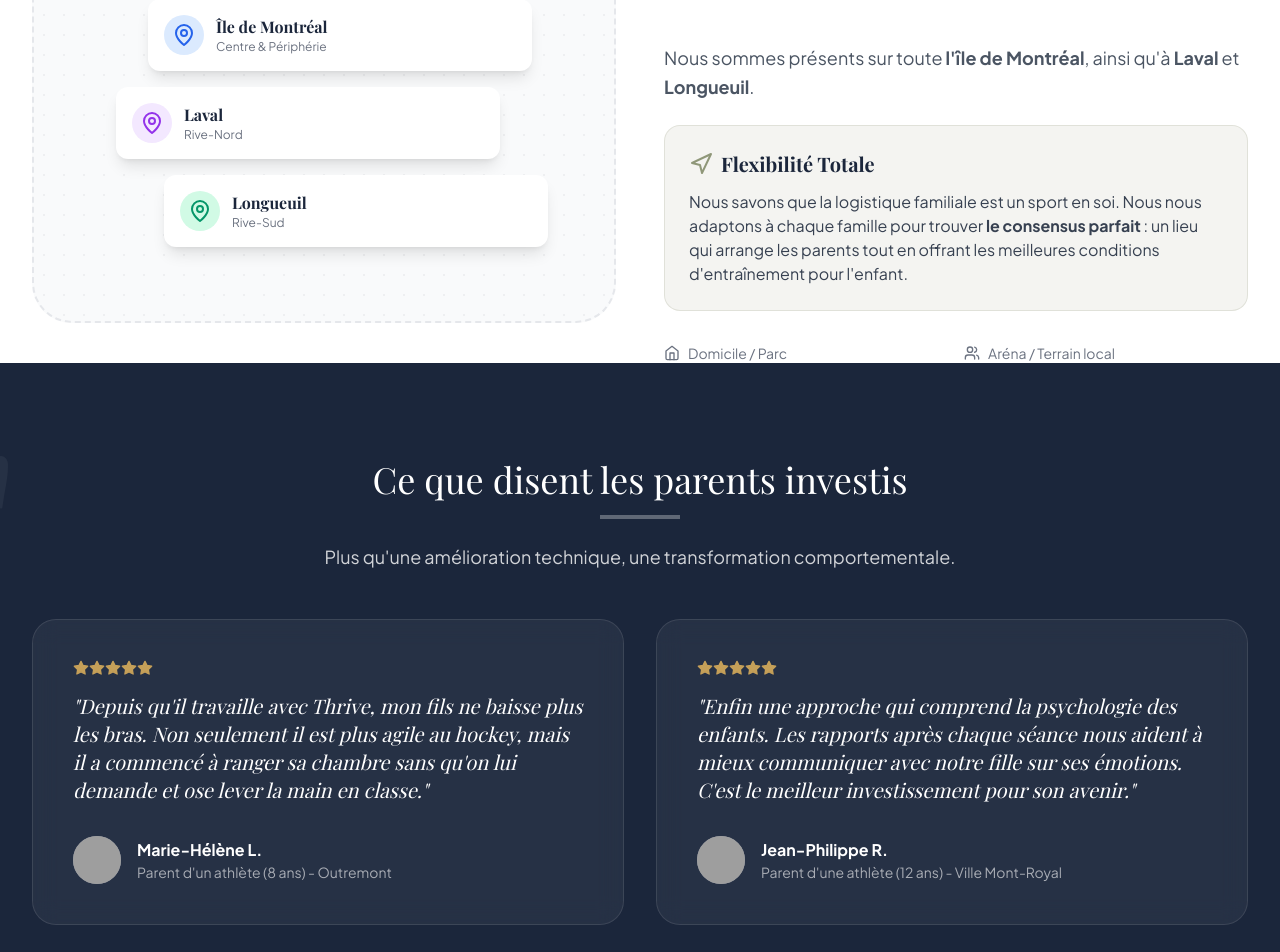
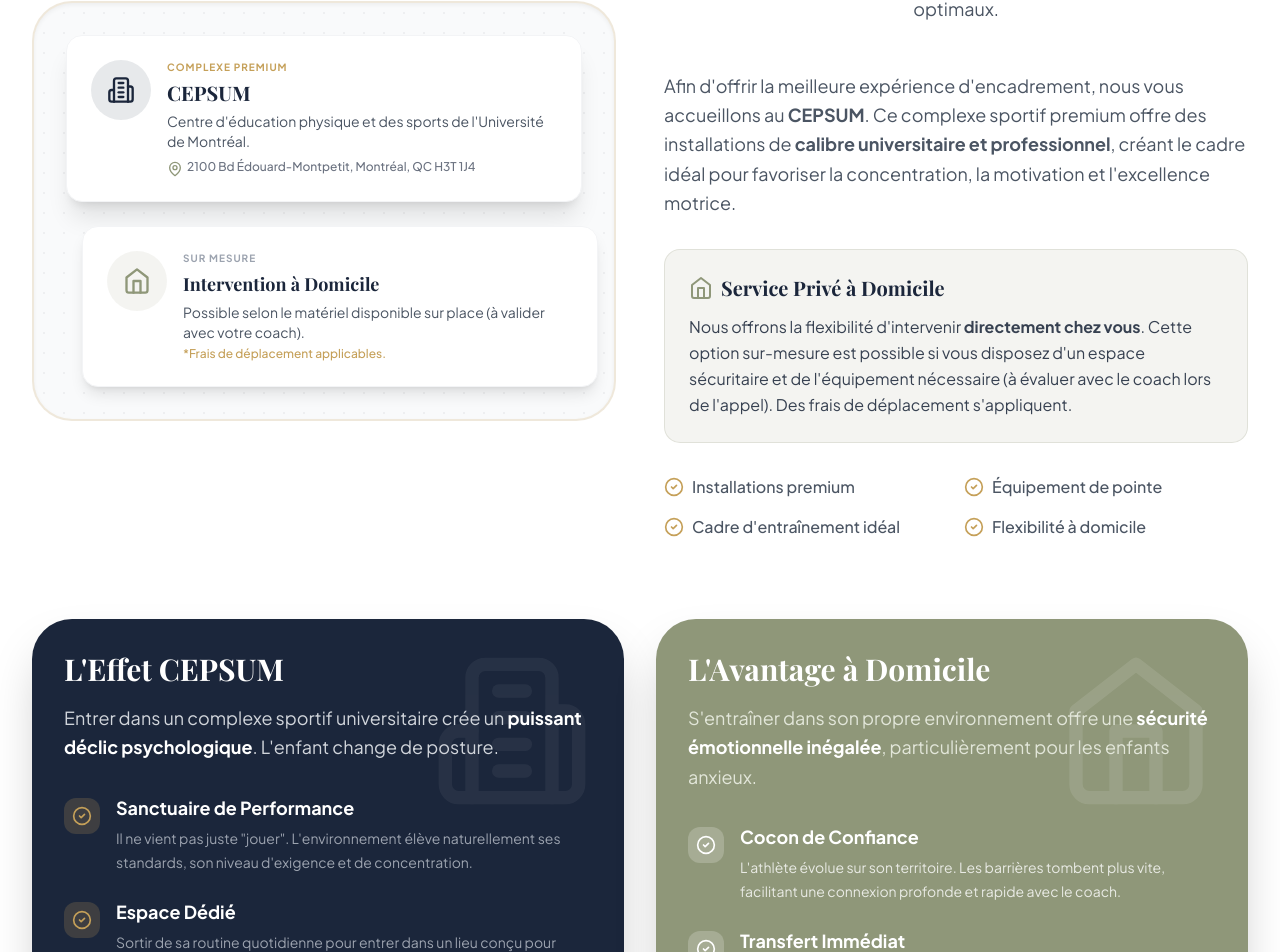
Before and after one commit to lyliancelma643-ai/ThriveSportPsychologiePositive, a React (Vite) app: page / in a window 1280 px wide. Shown: the part 4894-5846 px from the top of the page. Built offline with nearby package versions, Linux system fonts and the light colour scheme; grey boxes are pictures that could not be loaded; a web font is replaced by a local one.

Commit message:
chore: update contact email to info@thrivesportpositive.com and revamp locations section

```diff
--- a/src/components/home/Locations.jsx
+++ b/src/components/home/Locations.jsx
@@ -1,7 +1,6 @@
 import React from 'react';
-import { MapPin, Navigation, Home, Users } from 'lucide-react';
+import { MapPin, Home, Building2, CheckCircle2 } from 'lucide-react';
 import SectionHeader from '../ui/SectionHeader';
-
 
 const Locations = () => {
     return (
@@ -11,30 +10,32 @@ const Locations = () => {
 
                     {/* Maps / Visual Side */}
                     <div className="relative">
-                        <div className="bg-gray-50 rounded-[2.5rem] p-8 min-h-[400px] flex items-center justify-center relative overflow-hidden border-2 border-dashed border-gray-200">
+                        <div className="bg-gray-50 rounded-[2.5rem] p-8 min-h-[400px] flex flex-col justify-center relative overflow-hidden border-2 border-[#C5A059]/20 shadow-inner">
                             {/* Decorative Background Map Pattern */}
                             <div className="absolute inset-0 opacity-5" style={{ backgroundImage: 'radial-gradient(#1B263B 1px, transparent 1px)', backgroundSize: '20px 20px' }}></div>
 
-                            <div className="relative z-10 w-full max-w-sm space-y-4">
-                                <div className="bg-white p-4 rounded-xl shadow-lg flex items-center transform translate-x-4">
-                                    <div className="bg-blue-100 p-2 rounded-full mr-3 text-blue-600"><MapPin size={24} /></div>
+                            <div className="relative z-10 w-full space-y-6">
+                                {/* CEPSUM Card */}
+                                <div className="bg-white p-6 rounded-2xl shadow-xl flex items-start transform hover:-translate-y-1 transition-transform border border-gray-100">
+                                    <div className="bg-[#1B263B]/10 p-4 rounded-full mr-4 text-[#1B263B] shrink-0"><Building2 size={28} /></div>
                                     <div>
-                                        <h3 className="font-bold text-[#1B263B]">Île de Montréal</h3>
-                                        <div className="text-xs text-gray-500">Centre & Périphérie</div>
+                                        <div className="text-[10px] text-[#C5A059] font-bold uppercase tracking-widest mb-1">Complexe Premium</div>
+                                        <h3 className="font-serif font-bold text-xl text-[#1B263B] mb-1">CEPSUM</h3>
+                                        <p className="text-sm text-gray-600 mb-2">Centre d'éducation physique et des sports de l'Université de Montréal.</p>
+                                        <div className="text-xs text-gray-500 flex items-start font-medium">
+                                            <MapPin size={16} className="mr-1 shrink-0 mt-0.5 text-[#8F9779]" />
+                                            2100 Bd Édouard-Montpetit, Montréal, QC H3T 1J4
+                                        </div>
                                     </div>
                                 </div>
-                                <div className="bg-white p-4 rounded-xl shadow-lg flex items-center transform -translate-x-4">
-                                    <div className="bg-purple-100 p-2 rounded-full mr-3 text-purple-600"><MapPin size={24} /></div>
+
+                                {/* Domicile Card */}
+                                <div className="bg-white p-6 rounded-2xl shadow-lg flex items-start transform translate-x-4 hover:-translate-y-1 transition-transform border border-gray-100">
+                                    <div className="bg-[#8F9779]/10 p-4 rounded-full mr-4 text-[#8F9779] shrink-0"><Home size={28} /></div>
                                     <div>
-                                        <h3 className="font-bold text-[#1B263B]">Laval</h3>
-                                        <div className="text-xs text-gray-500">Rive-Nord</div>
-                                    </div>
-                                </div>
-                                <div className="bg-white p-4 rounded-xl shadow-lg flex items-center transform translate-x-8">
-                                    <div className="bg-emerald-100 p-2 rounded-full mr-3 text-emerald-600"><MapPin size={24} /></div>
-                                    <div>
-                                        <h3 className="font-bold text-[#1B263B]">Longueuil</h3>
-                                        <div className="text-xs text-gray-500">Rive-Sud</div>
+                                        <div className="text-[10px] text-gray-400 font-bold uppercase tracking-widest mb-1">Sur Mesure</div>
+                                        <h3 className="font-serif font-bold text-lg text-[#1B263B] mb-1">Intervention à Domicile</h3>
+                                        <p className="text-sm text-gray-600">Possible selon le matériel disponible sur place (à valider avec votre coach).<br/><span className="text-[#C5A059] font-medium text-xs">*Frais de déplacement applicables.</span></p>
                                     </div>
                                 </div>
                             </div>
@@ -44,35 +45,103 @@ const Locations = () => {
                     {/* Text Content Side */}
                     <div>
                         <SectionHeader
-                            title="Notre Zone d'Intervention"
-                            subtitle="Nous venons à vous, là où l'athlète s'entraîne."
+                            title="Nos Lieux d'Intervention"
+                            subtitle="Des infrastructures de qualité professionnelle pour des résultats optimaux."
                             align="left"
                         />
 
-                        <p className="text-lg text-gray-600 mb-6 leading-relaxed">
-                            Nous sommes présents sur toute <strong>l'île de Montréal</strong>, ainsi qu'à <strong>Laval</strong> et <strong>Longueuil</strong>.
+                        <p className="text-lg text-gray-600 mb-8 leading-relaxed">
+                            Afin d'offrir la meilleure expérience d'encadrement, nous vous accueillons au <strong>CEPSUM</strong>. Ce complexe sportif premium offre des installations de <strong>calibre universitaire et professionnel</strong>, créant le cadre idéal pour favoriser la concentration, la motivation et l'excellence motrice.
                         </p>
 
                         <div className="bg-[#8F9779]/10 p-6 rounded-2xl border border-[#8F9779]/20 mb-8">
                             <h3 className="flex items-center text-[#1B263B] font-serif font-bold text-xl mb-3">
-                                <Navigation className="mr-2 text-[#8F9779]" /> Flexibilité Totale
+                                <Home className="mr-2 text-[#8F9779]" /> Service Privé à Domicile
                             </h3>
-                            <p className="text-gray-700">
-                                Nous savons que la logistique familiale est un sport en soi. Nous nous adaptons à chaque famille pour trouver <strong>le consensus parfait</strong> : un lieu qui arrange les parents tout en offrant les meilleures conditions d'entraînement pour l'enfant.
+                            <p className="text-gray-700 leading-relaxed">
+                                Nous offrons la flexibilité d'intervenir <strong>directement chez vous</strong>. Cette option sur-mesure est possible si vous disposez d'un espace sécuritaire et de l'équipement nécessaire (à évaluer avec le coach lors de l'appel). Des frais de déplacement s'appliquent.
                             </p>
                         </div>
 
-                        <div className="grid grid-cols-2 gap-4">
-                            <div className="flex items-center text-gray-500 text-sm">
-                                <Home size={16} className="mr-2" /> Domicile / Parc
+                        <div className="grid grid-cols-1 sm:grid-cols-2 gap-4 mt-6">
+                            <div className="flex items-center text-gray-600 font-medium">
+                                <CheckCircle2 size={20} className="mr-2 text-[#C5A059]" /> Installations premium
                             </div>
-                            <div className="flex items-center text-gray-500 text-sm">
-                                <Users size={16} className="mr-2" /> Aréna / Terrain local
+                            <div className="flex items-center text-gray-600 font-medium">
+                                <CheckCircle2 size={20} className="mr-2 text-[#C5A059]" /> Équipement de pointe
+                            </div>
+                            <div className="flex items-center text-gray-600 font-medium">
+                                <CheckCircle2 size={20} className="mr-2 text-[#C5A059]" /> Cadre d'entraînement idéal
+                            </div>
+                            <div className="flex items-center text-gray-600 font-medium">
+                                <CheckCircle2 size={20} className="mr-2 text-[#C5A059]" /> Flexibilité à domicile
                             </div>
                         </div>
                     </div>
 
                 </div>
+
+                {/* Benefits Section */}
+                <div className="mt-20 grid grid-cols-1 md:grid-cols-2 gap-8">
+                    {/* Benefices CEPSUM */}
+                    <div className="bg-[#1B263B] text-white p-8 rounded-[2.5rem] shadow-2xl relative overflow-hidden group hover:-translate-y-1 transition-transform">
+                        <div className="absolute top-0 right-0 p-8 opacity-5 group-hover:scale-110 transition-transform duration-700"><Building2 size={160} /></div>
+                        <h3 className="text-2xl md:text-3xl font-serif font-bold mb-4 relative z-10 text-white">L'Effet CEPSUM</h3>
+                        <p className="text-gray-300 mb-8 relative z-10 text-lg leading-relaxed">
+                            Entrer dans un complexe sportif universitaire crée un <strong className="text-white">puissant déclic psychologique</strong>. L'enfant change de posture.
+                        </p>
+                        <ul className="space-y-6 relative z-10">
+                            <li className="flex items-start">
+                                <div className="bg-[#C5A059]/20 p-2 rounded-xl mr-4 shrink-0 mt-1">
+                                    <CheckCircle2 className="text-[#C5A059]" size={20} />
+                                </div>
+                                <div>
+                                    <strong className="text-white block text-lg mb-1">Sanctuaire de Performance</strong>
+                                    <span className="text-gray-400 text-sm leading-relaxed">Il ne vient pas juste "jouer". L'environnement élève naturellement ses standards, son niveau d'exigence et de concentration.</span>
+                                </div>
+                            </li>
+                            <li className="flex items-start">
+                                <div className="bg-[#C5A059]/20 p-2 rounded-xl mr-4 shrink-0 mt-1">
+                                    <CheckCircle2 className="text-[#C5A059]" size={20} />
+                                </div>
+                                <div>
+                                    <strong className="text-white block text-lg mb-1">Espace Dédié</strong>
+                                    <span className="text-gray-400 text-sm leading-relaxed">Sortir de sa routine quotidienne pour entrer dans un lieu conçu pour l'excellence sportive offre une coupure mentale idéale pour un focus absolu.</span>
+                                </div>
+                            </li>
+                        </ul>
+                    </div>
+
+                    {/* Benefices Domicile */}
+                    <div className="bg-[#8F9779] text-white p-8 rounded-[2.5rem] shadow-2xl relative overflow-hidden group hover:-translate-y-1 transition-transform">
+                        <div className="absolute top-0 right-0 p-8 opacity-10 group-hover:scale-110 transition-transform duration-700"><Home size={160} /></div>
+                        <h3 className="text-2xl md:text-3xl font-serif font-bold mb-4 relative z-10 text-white">L'Avantage à Domicile</h3>
+                        <p className="text-[#e2e6d9] mb-8 relative z-10 text-lg leading-relaxed">
+                            S'entraîner dans son propre environnement offre une <strong className="text-white">sécurité émotionnelle inégalée</strong>, particulièrement pour les enfants anxieux.
+                        </p>
+                        <ul className="space-y-6 relative z-10">
+                            <li className="flex items-start">
+                                <div className="bg-white/20 p-2 rounded-xl mr-4 shrink-0 mt-1">
+                                    <CheckCircle2 className="text-white" size={20} />
+                                </div>
+                                <div>
+                                    <strong className="text-white block text-lg mb-1">Cocon de Confiance</strong>
+                                    <span className="text-white/80 text-sm leading-relaxed">L'athlète évolue sur son territoire. Les barrières tombent plus vite, facilitant une connexion profonde et rapide avec le coach.</span>
+                                </div>
+                            </li>
+                            <li className="flex items-start">
+                                <div className="bg-white/20 p-2 rounded-xl mr-4 shrink-0 mt-1">
+                                    <CheckCircle2 className="text-white" size={20} />
+                                </div>
+                                <div>
+                                    <strong className="text-white block text-lg mb-1">Transfert Immédiat</strong>
+                                    <span className="text-white/80 text-sm leading-relaxed">S'entraîner dans sa cour ou au parc local ancre de nouvelles habitudes là où il pratique en solo, maximisant l'autonomie.</span>
+                                </div>
+                            </li>
+                        </ul>
+                    </div>
+                </div>
+
             </div>
         </section>
     );
--- a/src/components/home/Logistics.jsx
+++ b/src/components/home/Logistics.jsx
@@ -13,8 +13,8 @@ const Logistics = () => {
                     <div className="p-6 bg-gray-50 rounded-2xl">
                         <MapPin size={32} className="mx-auto text-[#1B263B] mb-4" />
                         <h3 className="font-bold text-[#1B263B] uppercase tracking-widest mb-2">Lieux</h3>
-                        <p className="text-gray-600">Montréal, Laval, Longueuil.</p>
-                        <p className="text-gray-500 text-xs mt-1">À domicile, au parc ou terrain local.</p>
+                        <p className="text-gray-600">CEPSUM (Montréal).</p>
+                        <p className="text-gray-500 text-xs mt-1">Intervention à domicile possible.</p>
                     </div>
 
                     <div className="p-6 bg-gray-50 rounded-2xl">
--- a/src/components/ui/ContactSection.jsx
+++ b/src/components/ui/ContactSection.jsx
@@ -20,10 +20,10 @@ const ContactSection = ({ handleSelectProgram }) => {
                         </p>
 
                         <a
-                            href="mailto:thrive.psypositive@gmail.com"
+                            href="mailto:info@thrivesportpositive.com"
                             className="inline-flex items-center gap-3 bg-white text-[#1B263B] px-8 py-4 rounded-full font-bold hover:bg-[#C5A059] hover:text-white transition-all duration-300 shadow-lg"
                         >
-                            <span>thrive.psypositive@gmail.com</span>
+                            <span>info@thrivesportpositive.com</span>
                         </a>
                     </div>
                 </div>
--- a/src/pages/Evaluation.jsx
+++ b/src/pages/Evaluation.jsx
@@ -79,9 +79,9 @@ const Evaluation = ({ handleSelectProgram }) => {
                         <div className="bg-[#1B263B] text-white p-8 rounded-[2rem] shadow-lg">
                             <h4 className="font-serif font-bold text-xl mb-4">Contact Direct</h4>
                             <div className="space-y-4 text-sm">
-                                <a href="mailto:thrive.psypositive@gmail.com" className="flex items-center hover:text-[#C5A059] transition-colors">
+                                <a href="mailto:info@thrivesportpositive.com" className="flex items-center hover:text-[#C5A059] transition-colors">
                                     <div className="w-10 h-10 rounded-full bg-white/10 flex items-center justify-center mr-4"><Mail size={18} /></div>
-                                    thrive.psypositive@gmail.com
+                                    info@thrivesportpositive.com
                                 </a>
                                 <div className="flex items-center">
                                     <div className="w-10 h-10 rounded-full bg-white/10 flex items-center justify-center mr-4"><Phone size={18} /></div>
```
